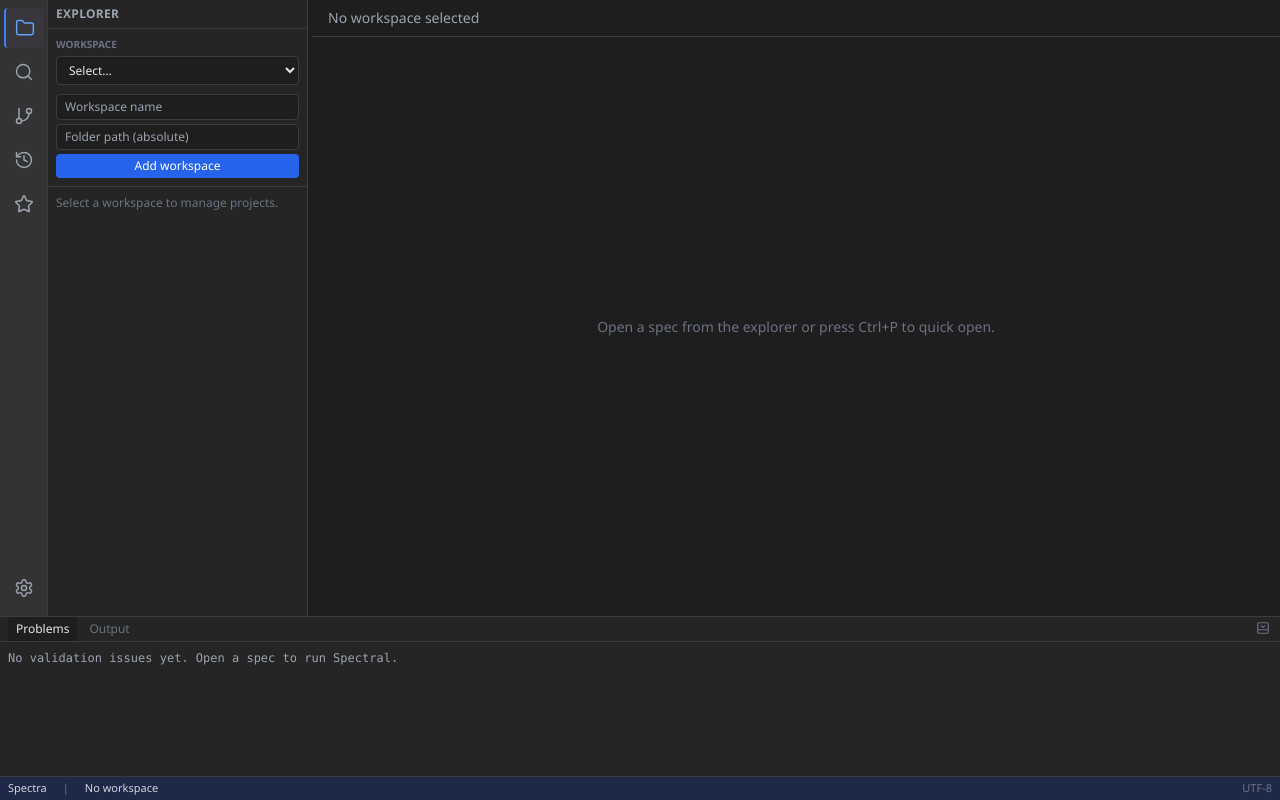
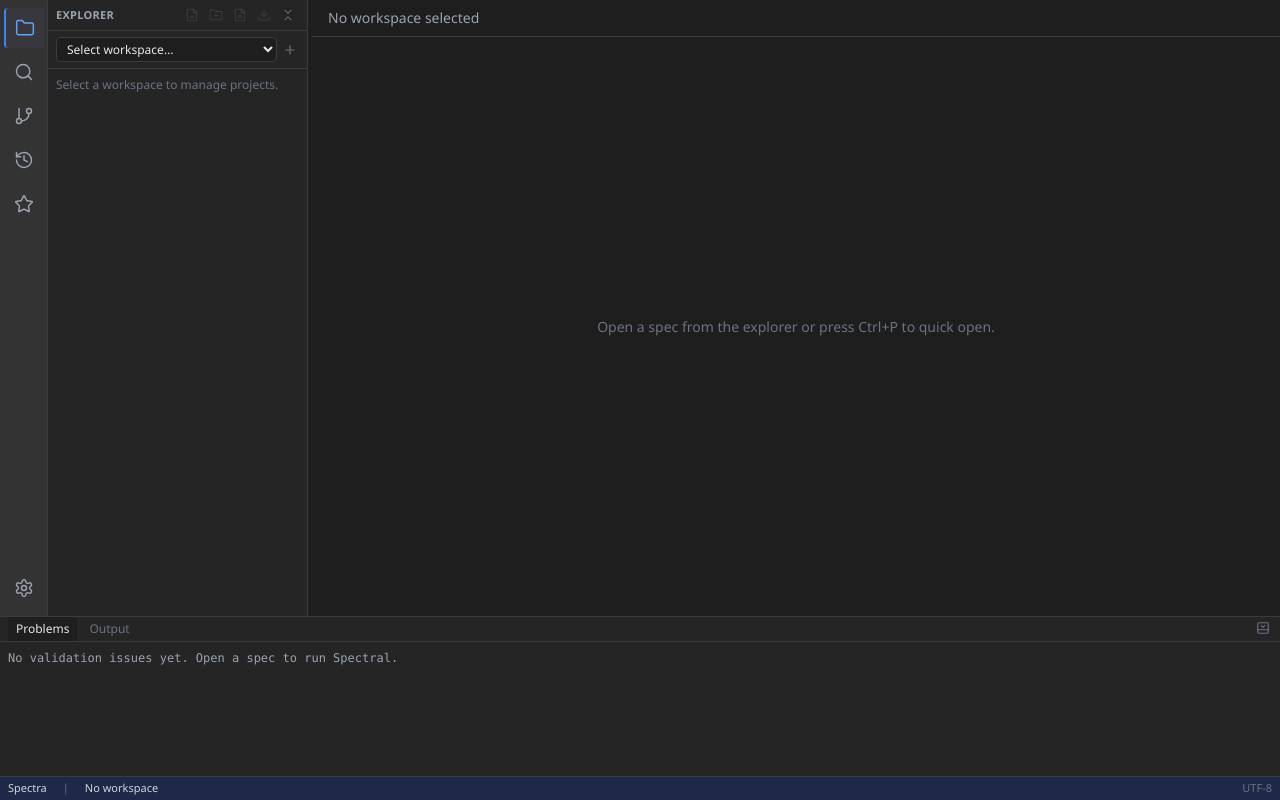
Before and after one commit to moabbas-dev/Spectra, a React (Vite) app: page / in a window 1280 px wide. Built offline with nearby package versions, Linux system fonts and the light colour scheme.

Commit message:
fix some TreeView issues

```diff
--- a/src/components/layout/Sidebar.tsx
+++ b/src/components/layout/Sidebar.tsx
@@ -1,10 +1,109 @@
+import { useState } from 'react';
+import {
+  FileUp,
+  Download,
+  FilePlus,
+  FolderPlus,
+  ChevronsDownUp,
+} from 'lucide-react';
 import { WorkspaceSelector } from '../sidebar/WorkspaceSelector';
 import { ProjectTree } from '../sidebar/ProjectTree';
 import { useUiStore } from '../../stores/ui.store';
+import { useEditorStore } from '../../stores/editor.store';
+import { useProjectsStore } from '../../stores/projects.store';
+import { useIPC } from '../../hooks/useIPC';
+import { IPC } from '@shared/ipc-channels';
+import { ImportDialog } from '../dialogs/ImportDialog';
+import { ExportDialog } from '../dialogs/ExportDialog';
+import { CreateSpecDialog } from '../dialogs/CreateSpecDialog';
 
 export function Sidebar() {
+  const ipc = useIPC();
   const panel = useUiStore((s) => s.sidebarPanel);
   const sidebarWidth = useUiStore((s) => s.sidebarWidth);
+  const activeTabId = useEditorStore((s) => s.activeTabId);
+  const tabs = useEditorStore((s) => s.tabs);
+  const projects = useProjectsStore((s) => s.projects);
+  const bumpTree = useProjectsStore((s) => s.bumpTree);
+
+  const [importDialog, setImportDialog] = useState<{ projectId: string; folderId: string | null } | null>(null);
+  const [exportDialog, setExportDialog] = useState<{ content: string; fileName: string } | null>(null);
+  const [specDialog, setSpecDialog] = useState<{ projectId: string; folderId: string | null } | null>(null);
+
+  /* Get the first available project for toolbar actions */
+  const firstProjectId = projects[0]?.id ?? null;
+
+  /* Get active tab info for export */
+  const activeTab = tabs.find((t) => t.specFileId === activeTabId);
+
+  const handleImportClick = () => {
+    if (!firstProjectId) return;
+    setImportDialog({ projectId: firstProjectId, folderId: null });
+  };
+
+  const handleExportClick = async () => {
+    if (!activeTab) return;
+    try {
+      const { content } = await ipc<{ content: string }>(
+        IPC.FS_READ_FILE,
+        activeTab.filePath,
+      );
+      setExportDialog({ content, fileName: activeTab.title });
+    } catch (err) {
+      console.error('Failed to read file for export:', err);
+    }
+  };
+
+  const handleNewFileClick = () => {
+    if (!firstProjectId) return;
+    setSpecDialog({ projectId: firstProjectId, folderId: null });
+  };
+
+  /* Toolbar actions */
+  const toolbarButtons = [
+    {
+      icon: FilePlus,
+      label: 'New File',
+      onClick: handleNewFileClick,
+      disabled: !firstProjectId,
+    },
+    {
+      icon: FolderPlus,
+      label: 'New Folder',
+      onClick: () => {
+        if (!firstProjectId) return;
+        const name = window.prompt('Folder name');
+        if (!name?.trim()) return;
+        void ipc(IPC.FOLDER_CREATE, {
+          projectId: firstProjectId,
+          parentFolderId: null,
+          name: name.trim(),
+        }).then(() => bumpTree());
+      },
+      disabled: !firstProjectId,
+    },
+    {
+      icon: FileUp,
+      label: 'Import File',
+      onClick: handleImportClick,
+      disabled: !firstProjectId,
+    },
+    {
+      icon: Download,
+      label: 'Export File',
+      onClick: () => void handleExportClick(),
+      disabled: !activeTab,
+    },
+    {
+      icon: ChevronsDownUp,
+      label: 'Collapse All',
+      onClick: () => {
+        /* collapse all is handled by bumping tree which re-renders */
+        bumpTree();
+      },
+      disabled: false,
+    },
+  ];
 
   return (
     <aside
@@ -12,13 +111,38 @@ export function Sidebar() {
       style={{ width: sidebarWidth }}
       aria-label="Side bar"
     >
-      <div className="border-b border-shell-border px-2 py-1.5 text-xs font-semibold uppercase tracking-wide text-gray-400">
-        {panel === 'explorer' && 'Explorer'}
-        {panel === 'search' && 'Search'}
-        {panel === 'git' && 'Source Control'}
-        {panel === 'history' && 'History'}
-        {panel === 'favorites' && 'Favorites'}
+      {/* Panel header with toolbar */}
+      <div className="flex items-center justify-between border-b border-shell-border px-2 py-1">
+        <span className="text-[11px] font-semibold uppercase tracking-wide text-gray-400">
+          {panel === 'explorer' && 'Explorer'}
+          {panel === 'search' && 'Search'}
+          {panel === 'git' && 'Source Control'}
+          {panel === 'history' && 'History'}
+          {panel === 'favorites' && 'Favorites'}
+        </span>
+        {panel === 'explorer' && (
+          <div className="flex items-center gap-0.5">
+            {toolbarButtons.map((btn) => {
+              const Icon = btn.icon;
+              return (
+                <button
+                  key={btn.label}
+                  type="button"
+                  className="rounded p-1 text-gray-500 hover:bg-shell-hover hover:text-gray-300 transition-colors disabled:opacity-30 disabled:cursor-not-allowed"
+                  onClick={btn.onClick}
+                  disabled={btn.disabled}
+                  title={btn.label}
+                  aria-label={btn.label}
+                >
+                  <Icon className="h-3.5 w-3.5" strokeWidth={1.75} />
+                </button>
+              );
+            })}
+          </div>
+        )}
       </div>
+
+      {/* Panel content */}
       <div className="min-h-0 flex-1 overflow-y-auto">
         {panel === 'explorer' ? (
           <>
@@ -31,6 +155,39 @@ export function Sidebar() {
           </div>
         )}
       </div>
+
+      {/* Dialogs triggered by toolbar */}
+      {importDialog && (
+        <ImportDialog
+          projectId={importDialog.projectId}
+          folderId={importDialog.folderId}
+          onClose={() => setImportDialog(null)}
+          onImported={() => {
+            setImportDialog(null);
+            bumpTree();
+          }}
+        />
+      )}
+
+      {exportDialog && (
+        <ExportDialog
+          content={exportDialog.content}
+          fileName={exportDialog.fileName}
+          onClose={() => setExportDialog(null)}
+        />
+      )}
+
+      {specDialog && (
+        <CreateSpecDialog
+          projectId={specDialog.projectId}
+          folderId={specDialog.folderId}
+          onClose={() => setSpecDialog(null)}
+          onCreated={() => {
+            setSpecDialog(null);
+            bumpTree();
+          }}
+        />
+      )}
     </aside>
   );
 }
--- a/src/components/sidebar/ExplorerTree.tsx
+++ b/src/components/sidebar/ExplorerTree.tsx
@@ -23,7 +23,7 @@ type MenuState =
   | {
       x: number;
       y: number;
-      items: { label: string; onClick: () => void; danger?: boolean }[];
+      items: { label: string; onClick: () => void; danger?: boolean; separator?: boolean }[];
     }
   | null;
 
@@ -36,6 +36,7 @@ export function ExplorerTree({ projectId }: ExplorerTreeProps) {
   const treeRevision = useProjectsStore((s) => s.treeRevision);
   const bumpTree = useProjectsStore((s) => s.bumpTree);
   const openOrFocusTab = useEditorStore((s) => s.openOrFocusTab);
+  const activeTabId = useEditorStore((s) => s.activeTabId);
 
   const [tree, setTree] = useState<ProjectTreeSnapshot | null>(null);
   const [expanded, setExpanded] = useState<Record<string, boolean>>({});
@@ -167,7 +168,6 @@ export function ExplorerTree({ projectId }: ExplorerTreeProps) {
     const fileId = e.dataTransfer.getData(DRAG_TYPE_FILE);
 
     if (folderId) {
-      // Don't drop a folder into itself
       if (folderId === targetFolderId) return;
       try {
         await ipc(IPC.FOLDER_MOVE, {
@@ -200,15 +200,15 @@ export function ExplorerTree({ projectId }: ExplorerTreeProps) {
       y: e.clientY,
       items: [
         {
-          label: 'New folder',
+          label: 'New File…',
+          onClick: () => setSpecDialog({ folderId: null }),
+        },
+        {
+          label: 'New Folder…',
           onClick: () => void createFolder(null),
         },
         {
-          label: 'New OpenAPI file…',
-          onClick: () => setSpecDialog({ folderId: null }),
-        },
-        {
-          label: 'Import file…',
+          label: 'Import File…',
           onClick: () => setImportDialog({ folderId: null }),
         },
       ],
@@ -223,17 +223,18 @@ export function ExplorerTree({ projectId }: ExplorerTreeProps) {
       y: e.clientY,
       items: [
         {
-          label: 'New folder',
+          label: 'New File…',
+          onClick: () => setSpecDialog({ folderId: folder.id }),
+        },
+        {
+          label: 'New Folder…',
           onClick: () => void createFolder(folder.id),
         },
         {
-          label: 'New OpenAPI file…',
-          onClick: () => setSpecDialog({ folderId: folder.id }),
-        },
-        {
-          label: 'Import file…',
+          label: 'Import File…',
           onClick: () => setImportDialog({ folderId: folder.id }),
         },
+        { label: '', onClick: () => {}, separator: true },
         {
           label: 'Rename',
           onClick: () => void renameFolder(folder),
@@ -259,7 +260,7 @@ export function ExplorerTree({ projectId }: ExplorerTreeProps) {
           onClick: () => void openFile(file),
         },
         {
-          label: 'Export file…',
+          label: 'Export File…',
           onClick: async () => {
             try {
               const { content } = await ipc<{ content: string }>(
@@ -272,6 +273,7 @@ export function ExplorerTree({ projectId }: ExplorerTreeProps) {
             }
           },
         },
+        { label: '', onClick: () => {}, separator: true },
         {
           label: 'Rename',
           onClick: () => void renameFile(file),
@@ -286,11 +288,27 @@ export function ExplorerTree({ projectId }: ExplorerTreeProps) {
   }
 
   if (!tree) {
-    return <p className="px-2 py-1 text-xs text-gray-500">Loading tree…</p>;
+    return <p className="px-3 py-1 text-xs text-gray-500">Loading…</p>;
   }
 
   const rootFolders = tree.folders.filter((f) => !f.parentFolderId);
   const rootFiles = tree.files.filter((f) => !f.folderId);
+
+  /* ── Indent guide rendering helper ── */
+  function IndentGuides({ depth }: { depth: number }) {
+    if (depth === 0) return null;
+    return (
+      <>
+        {Array.from({ length: depth }, (_, i) => (
+          <span
+            key={i}
+            className="inline-block w-4 shrink-0 border-r border-shell-border/40"
+            style={{ marginLeft: i === 0 ? 4 : 0 }}
+          />
+        ))}
+      </>
+    );
+  }
 
   function renderFolder(folder: FolderRow, depth: number): ReactNode {
     const open = expanded[folder.id] ?? true;
@@ -301,10 +319,9 @@ export function ExplorerTree({ projectId }: ExplorerTreeProps) {
     return (
       <div key={folder.id} className="select-none">
         <div
-          className={`flex cursor-pointer items-center gap-0.5 rounded px-1 py-0.5 text-xs text-gray-300 hover:bg-shell-hover ${
+          className={`flex cursor-pointer items-center h-[22px] text-xs text-gray-300 hover:bg-shell-hover ${
             isDropTarget ? 'ring-1 ring-blue-500 bg-blue-500/10' : ''
           }`}
-          style={{ paddingLeft: 4 + depth * 12 }}
           draggable
           onDragStart={(e) => onDragStartFolder(e, folder)}
           onDragOver={(e) => onDragOver(e, folder.id)}
@@ -312,9 +329,9 @@ export function ExplorerTree({ projectId }: ExplorerTreeProps) {
           onDrop={(e) => void onDrop(e, folder.id)}
           onContextMenu={(e) => onFolderContext(e, folder)}
           onClick={() => toggleFolder(folder.id)}
-          onDoubleClick={() => toggleFolder(folder.id)}
         >
-          <span className="shrink-0 text-gray-500">
+          <IndentGuides depth={depth} />
+          <span className="shrink-0 text-gray-500 ml-0.5">
             {open ? (
               <ChevronDown className="h-3.5 w-3.5" />
             ) : (
@@ -322,38 +339,46 @@ export function ExplorerTree({ projectId }: ExplorerTreeProps) {
             )}
           </span>
           {open ? (
-            <FolderOpen className="h-3.5 w-3.5 shrink-0 text-amber-600/90" />
+            <FolderOpen className="h-3.5 w-3.5 shrink-0 text-amber-500/80 mr-1" />
           ) : (
-            <Folder className="h-3.5 w-3.5 shrink-0 text-amber-600/90" />
+            <Folder className="h-3.5 w-3.5 shrink-0 text-amber-500/80 mr-1" />
           )}
           <span className="truncate">{folder.name}</span>
         </div>
-        {open ? (
+        {open && (
           <div>
             {children.map((ch) => renderFolder(ch, depth + 1))}
-            {filesHere.map((file) => (
+            {filesHere.map((file) => renderFileNode(file, depth + 1))}
+          </div>
+        )}
+      </div>
+    );
+  }
+
+  function renderFileNode(file: SpecFileRow, depth: number): ReactNode {
+    const isActive = activeTabId === file.id;
+    return (
       <button
         key={file.id}
         type="button"
-                className="flex w-full cursor-pointer items-center gap-1 rounded py-0.5 pl-6 pr-1 text-left text-xs text-gray-400 hover:bg-shell-hover hover:text-gray-200"
-                style={{ paddingLeft: 8 + (depth + 1) * 12 }}
+        className={`flex w-full cursor-pointer items-center h-[22px] text-left text-xs transition-colors ${
+          isActive
+            ? 'bg-blue-500/10 text-gray-100'
+            : 'text-gray-400 hover:bg-shell-hover hover:text-gray-200'
+        }`}
         draggable
         onDragStart={(e) => onDragStartFile(e, file)}
         onContextMenu={(e) => onFileContext(e, file)}
         onClick={() => void openFile(file)}
       >
-                <FileText className="h-3.5 w-3.5 shrink-0 text-blue-400/90" />
+        <IndentGuides depth={depth} />
+        <span className="w-4 shrink-0" /> {/* chevron spacer to align with folders */}
+        <FileText className={`h-3.5 w-3.5 shrink-0 mr-1 ${isActive ? 'text-blue-400' : 'text-blue-400/70'}`} />
         <span className="truncate">
           {file.name}
-                  {file.filePath.toLowerCase().endsWith('.json')
-                    ? '.json'
-                    : '.yaml'}
+          {file.filePath.toLowerCase().endsWith('.json') ? '.json' : '.yaml'}
         </span>
       </button>
-            ))}
-          </div>
-        ) : null}
-      </div>
     );
   }
 
@@ -361,7 +386,7 @@ export function ExplorerTree({ projectId }: ExplorerTreeProps) {
 
   return (
     <div
-      className={`border-t border-shell-border px-1 py-1 ${
+      className={`min-h-[24px] py-0.5 ${
         isRootDropTarget ? 'ring-1 ring-blue-500 bg-blue-500/10' : ''
       }`}
       onContextMenu={onProjectRootContext}
@@ -369,47 +394,30 @@ export function ExplorerTree({ projectId }: ExplorerTreeProps) {
       onDragLeave={onDragLeave}
       onDrop={(e) => void onDrop(e, null)}
     >
-      <div className="mb-1 px-1 text-[10px] font-semibold uppercase text-gray-500">
-        Files
-      </div>
       {rootFolders.map((f) => renderFolder(f, 0))}
-      {rootFiles.map((file) => (
-        <button
-          key={file.id}
-          type="button"
-          className="flex w-full cursor-pointer items-center gap-1 rounded px-1 py-0.5 text-left text-xs text-gray-400 hover:bg-shell-hover hover:text-gray-200"
-          style={{ paddingLeft: 8 }}
-          draggable
-          onDragStart={(e) => onDragStartFile(e, file)}
-          onContextMenu={(e) => onFileContext(e, file)}
-          onClick={() => void openFile(file)}
-        >
-          <FileText className="h-3.5 w-3.5 shrink-0 text-blue-400/90" />
-          <span className="truncate">
-            {file.name}
-            {file.filePath.toLowerCase().endsWith('.json') ? '.json' : '.yaml'}
-          </span>
-        </button>
-      ))}
-      {rootFolders.length === 0 && rootFiles.length === 0 ? (
-        <p className="px-1 text-xs text-gray-500">
-          Right-click here for new folder or spec file.
+      {rootFiles.map((file) => renderFileNode(file, 0))}
+      {rootFolders.length === 0 && rootFiles.length === 0 && (
+        <p className="px-3 py-1 text-[10px] text-gray-600 italic">
+          Right-click to add files
         </p>
-      ) : null}
+      )}
 
-      {menu ? (
+      {menu && (
         <div
-          className="fixed z-[100] min-w-[160px] rounded border border-shell-border bg-shell-sidebar py-0.5 shadow-lg"
+          className="fixed z-[100] min-w-[160px] rounded border border-shell-border bg-shell-sidebar py-0.5 shadow-xl"
           style={{ left: menu.x, top: menu.y }}
           onClick={(e) => e.stopPropagation()}
           role="menu"
         >
-          {menu.items.map((item) => (
+          {menu.items.map((item, idx) =>
+            item.separator ? (
+              <div key={idx} className="my-0.5 h-px bg-shell-border/60 mx-2" />
+            ) : (
               <button
                 key={item.label}
                 type="button"
                 role="menuitem"
-              className={`block w-full px-3 py-1.5 text-left text-xs hover:bg-shell-hover ${
+                className={`block w-full px-3 py-1 text-left text-xs hover:bg-shell-hover ${
                   item.danger ? 'text-red-400' : 'text-gray-200'
                 }`}
                 onClick={() => {
@@ -419,11 +427,12 @@ export function ExplorerTree({ projectId }: ExplorerTreeProps) {
               >
                 {item.label}
               </button>
-          ))}
+            ),
+          )}
         </div>
-      ) : null}
+      )}
 
-      {specDialog ? (
+      {specDialog && (
         <CreateSpecDialog
           projectId={projectId}
           folderId={specDialog.folderId}
@@ -433,9 +442,9 @@ export function ExplorerTree({ projectId }: ExplorerTreeProps) {
             bumpTree();
           }}
         />
-      ) : null}
+      )}
 
-      {importDialog ? (
+      {importDialog && (
         <ImportDialog
           projectId={projectId}
           folderId={importDialog.folderId}
@@ -445,16 +454,15 @@ export function ExplorerTree({ projectId }: ExplorerTreeProps) {
             bumpTree();
           }}
         />
-      ) : null}
+      )}
 
-      {exportDialog ? (
+      {exportDialog && (
         <ExportDialog
           content={exportDialog.content}
           fileName={exportDialog.fileName}
           onClose={() => setExportDialog(null)}
         />
-      ) : null}
-
+      )}
     </div>
   );
 }
--- a/src/components/sidebar/WorkspaceSelector.tsx
+++ b/src/components/sidebar/WorkspaceSelector.tsx
@@ -1,4 +1,5 @@
 import { useCallback, useState, type FormEvent } from 'react';
+import { Plus, X } from 'lucide-react';
 import { IPC } from '@shared/ipc-channels';
 import type { ProjectRow, WorkspaceRow } from '@shared/ipc-payloads';
 import { useIPC } from '../../hooks/useIPC';
@@ -18,6 +19,7 @@ export function WorkspaceSelector() {
     (s) => s.setSelectedProjectId,
   );
 
+  const [showForm, setShowForm] = useState(false);
   const [name, setName] = useState('');
   const [rootPath, setRootPath] = useState('');
   const [busy, setBusy] = useState(false);
@@ -65,6 +67,7 @@ export function WorkspaceSelector() {
       await selectWorkspace(created.id);
       setName('');
       setRootPath('');
+      setShowForm(false);
     } catch (err) {
       setError(err instanceof Error ? err.message : String(err));
     } finally {
@@ -100,38 +103,70 @@ export function WorkspaceSelector() {
     }
   }
 
+  const activeWorkspace = workspaces.find((w) => w.id === activeWorkspaceId);
+
   return (
-    <div className="border-b border-shell-border p-2">
-      <label className="mb-1 block text-[10px] font-semibold uppercase text-gray-500">
-        Workspace
-      </label>
+    <div className="border-b border-shell-border px-2 py-1.5">
+      {/* Compact row: dropdown + add button */}
+      <div className="flex items-center gap-1">
         <select
-        className="mb-2 w-full rounded border border-shell-border bg-shell-bg px-2 py-1 text-xs text-gray-200"
+          className="min-w-0 flex-1 rounded border border-shell-border bg-shell-bg px-1.5 py-0.5 text-xs text-gray-200 focus:border-blue-500 focus:outline-none"
           value={activeWorkspaceId ?? ''}
           onChange={(ev) => {
             const v = ev.target.value;
             if (v) void selectWorkspace(v);
           }}
           aria-label="Active workspace"
+          title={activeWorkspace ? `${activeWorkspace.name} — ${activeWorkspace.rootPath}` : 'Select workspace'}
         >
-        <option value="">Select…</option>
+          <option value="">Select workspace…</option>
           {workspaces.map((w) => (
             <option key={w.id} value={w.id}>
               {w.name}
             </option>
           ))}
         </select>
-      <form onSubmit={handleCreate} className="space-y-1">
+        <button
+          type="button"
+          className="shrink-0 rounded p-0.5 text-gray-500 hover:bg-shell-hover hover:text-gray-300 transition-colors"
+          onClick={() => setShowForm((v) => !v)}
+          title={showForm ? 'Cancel' : 'Add workspace'}
+          aria-label={showForm ? 'Cancel' : 'Add workspace'}
+        >
+          {showForm ? (
+            <X className="h-3.5 w-3.5" />
+          ) : (
+            <Plus className="h-3.5 w-3.5" />
+          )}
+        </button>
+        {activeWorkspaceId && (
+          <button
+            type="button"
+            className="shrink-0 rounded p-0.5 text-gray-500 hover:text-red-400 transition-colors"
+            onClick={() => void handleDelete(activeWorkspaceId)}
+            disabled={busy}
+            title="Delete active workspace"
+            aria-label="Delete active workspace"
+          >
+            <X className="h-3 w-3" />
+          </button>
+        )}
+      </div>
+
+      {/* Expandable create form */}
+      {showForm && (
+        <form onSubmit={handleCreate} className="mt-1.5 space-y-1">
           <input
-          className="w-full rounded border border-shell-border bg-shell-bg px-2 py-1 text-xs"
+            className="w-full rounded border border-shell-border bg-shell-bg px-1.5 py-0.5 text-xs text-gray-200 placeholder-gray-600 focus:border-blue-500 focus:outline-none"
             placeholder="Workspace name"
             value={name}
             onChange={(e) => setName(e.target.value)}
             disabled={busy}
             aria-label="New workspace name"
+            autoFocus
           />
           <input
-          className="w-full rounded border border-shell-border bg-shell-bg px-2 py-1 text-xs"
+            className="w-full rounded border border-shell-border bg-shell-bg px-1.5 py-0.5 text-xs text-gray-200 placeholder-gray-600 focus:border-blue-500 focus:outline-none"
             placeholder="Folder path (absolute)"
             value={rootPath}
             onChange={(e) => setRootPath(e.target.value)}
@@ -141,39 +176,17 @@ export function WorkspaceSelector() {
           <button
             type="submit"
             disabled={busy}
-          className="w-full rounded bg-blue-600 px-2 py-1 text-xs font-medium text-white hover:bg-blue-500 disabled:opacity-50"
+            className="w-full rounded bg-blue-600 px-2 py-0.5 text-xs font-medium text-white hover:bg-blue-500 disabled:opacity-50"
           >
-          Add workspace
+            Create
           </button>
-      </form>
-      {error ? (
-        <p className="mt-1 text-xs text-red-400" role="alert">
+          {error && (
+            <p className="text-[10px] text-red-400" role="alert">
               {error}
             </p>
-      ) : null}
-      {workspaces.length > 0 ? (
-        <ul className="mt-2 space-y-0.5 text-xs">
-          {workspaces.map((w) => (
-            <li
-              key={w.id}
-              className="flex items-center justify-between gap-1 text-gray-400"
-            >
-              <span className="truncate" title={w.rootPath}>
-                {w.name}
-              </span>
-              <button
-                type="button"
-                className="shrink-0 text-gray-500 hover:text-red-400"
-                onClick={() => void handleDelete(w.id)}
-                disabled={busy}
-                aria-label={`Delete workspace ${w.name}`}
-              >
-                ×
-              </button>
-            </li>
-          ))}
-        </ul>
-      ) : null}
+          )}
+        </form>
+      )}
     </div>
   );
 }
```
Also changed, not shown: src/components/sidebar/ProjectTree.tsx (+70 -47 lines). Lines whose indentation alone changed are shown as unchanged.
